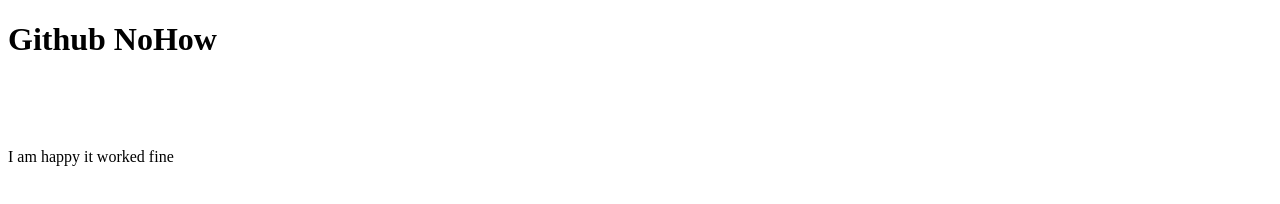
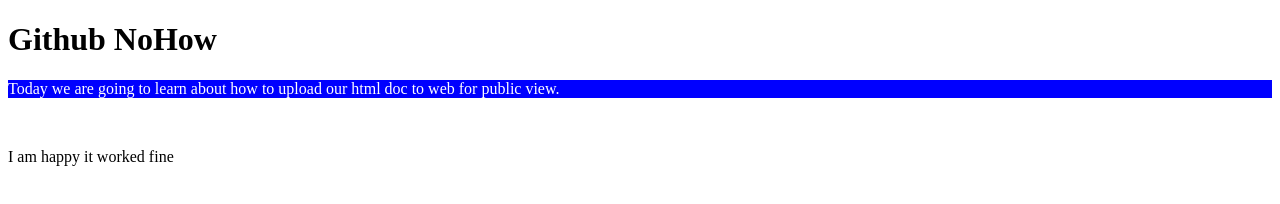
Before and after one commit to Fingold24/1st-site, a plain HTML site: page index.html in a window 1280 px wide. Drawn offline with Linux system fonts and the light colour scheme.

Commit message:
Update index.html

```diff
--- a/index.html
+++ b/index.html
@@ -4,7 +4,7 @@
 <title> How to use Github </title>
   <style type="text/css">
     .you {
-      background-color: navyblue;
+      background-color: blue;
       color: white
     }
     </style>
```
